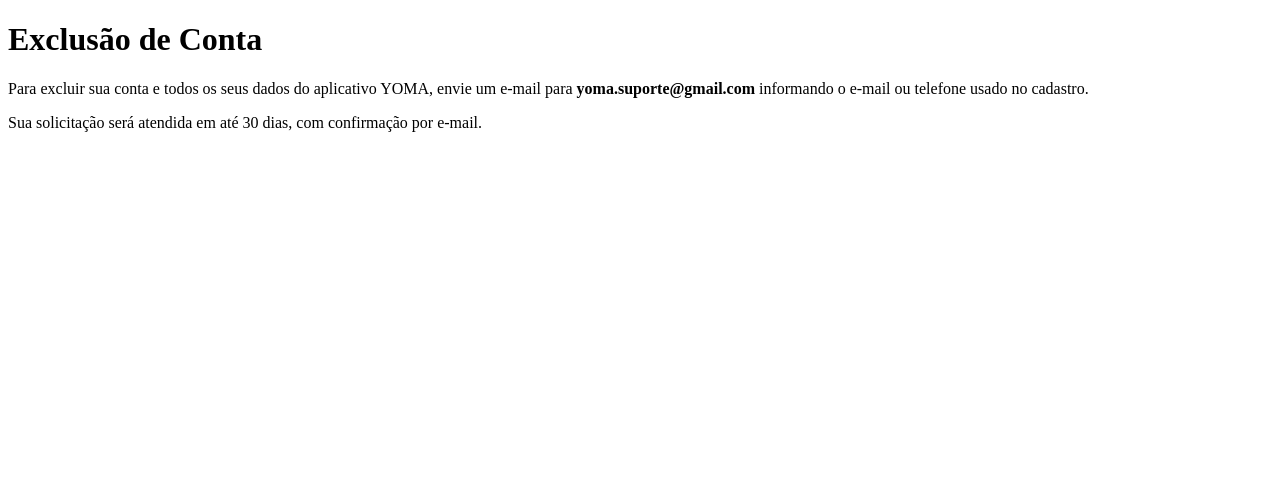
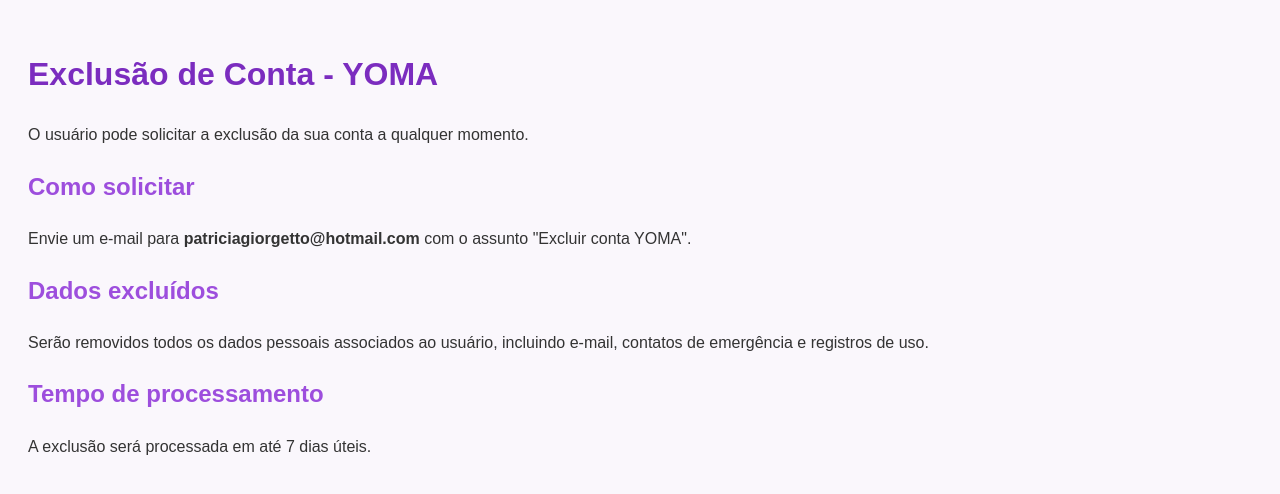
Before and after one commit to Patricia30-bot/Yoma-ajuda, a plain HTML site: page exclusao/index.html in a window 1280 px wide. Drawn offline with Linux system fonts and the light colour scheme.

Commit message:
Update index.html

```diff
--- a/exclusao/index.html
+++ b/exclusao/index.html
@@ -2,17 +2,25 @@
 <html lang="pt-BR">
 <head>
   <meta charset="UTF-8">
+  <meta name="viewport" content="width=device-width, initial-scale=1.0">
   <title>Exclusão de Conta - YOMA</title>
+  <style>
+    body { font-family: Arial, sans-serif; background: #faf7fc; color: #333; line-height: 1.6; padding: 20px; }
+    h1 { color: #7b2cbf; }
+    h2 { color: #9d4edd; margin-top: 20px; }
+  </style>
 </head>
 <body>
-  <h1>Exclusão de Conta</h1>
-  <p>
-    Para excluir sua conta e todos os seus dados do aplicativo YOMA,
-    envie um e-mail para <strong>yoma.suporte@gmail.com</strong>
-    informando o e-mail ou telefone usado no cadastro.
-  </p>
-  <p>
-    Sua solicitação será atendida em até 30 dias, com confirmação por e-mail.
-  </p>
+  <h1>Exclusão de Conta - YOMA</h1>
+  <p>O usuário pode solicitar a exclusão da sua conta a qualquer momento.</p>
+
+  <h2>Como solicitar</h2>
+  <p>Envie um e-mail para <strong>patriciagiorgetto@hotmail.com</strong> com o assunto "Excluir conta YOMA".</p>
+
+  <h2>Dados excluídos</h2>
+  <p>Serão removidos todos os dados pessoais associados ao usuário, incluindo e-mail, contatos de emergência e registros de uso.</p>
+
+  <h2>Tempo de processamento</h2>
+  <p>A exclusão será processada em até 7 dias úteis.</p>
 </body>
 </html>
```
